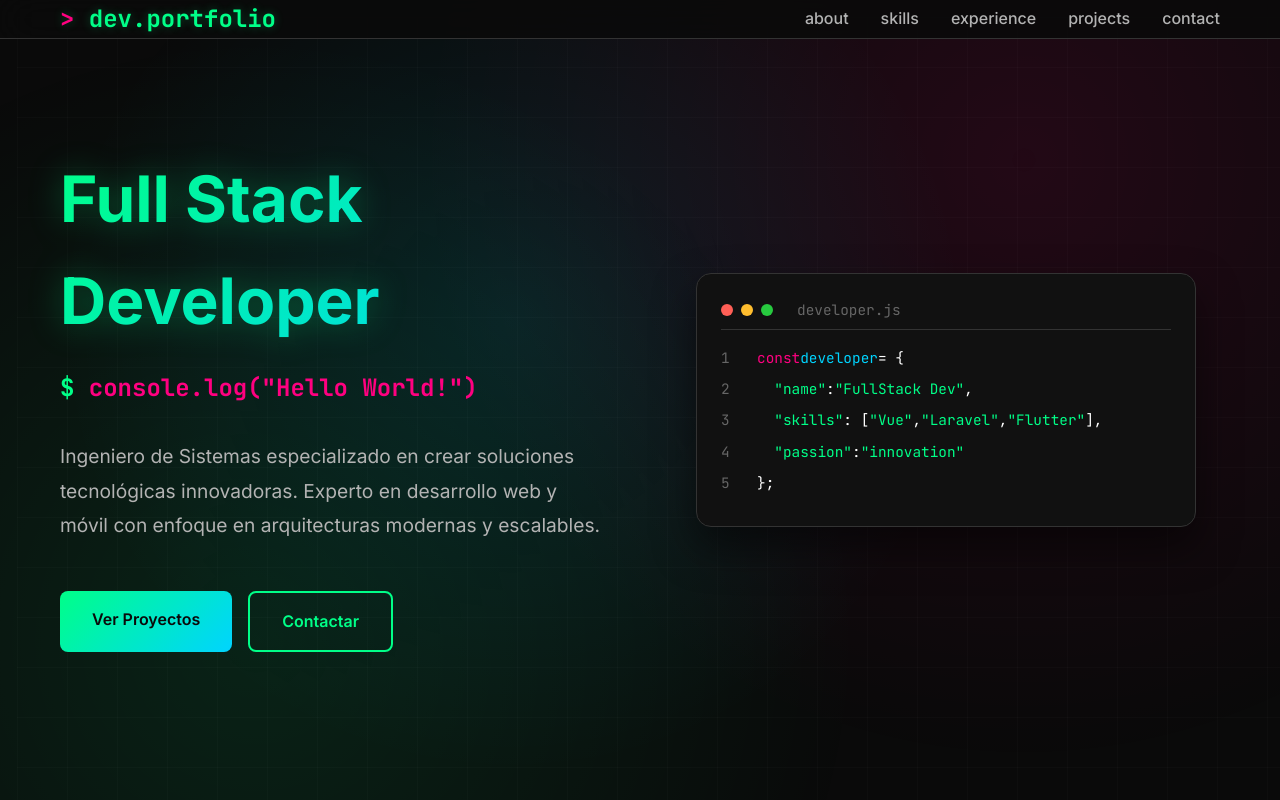
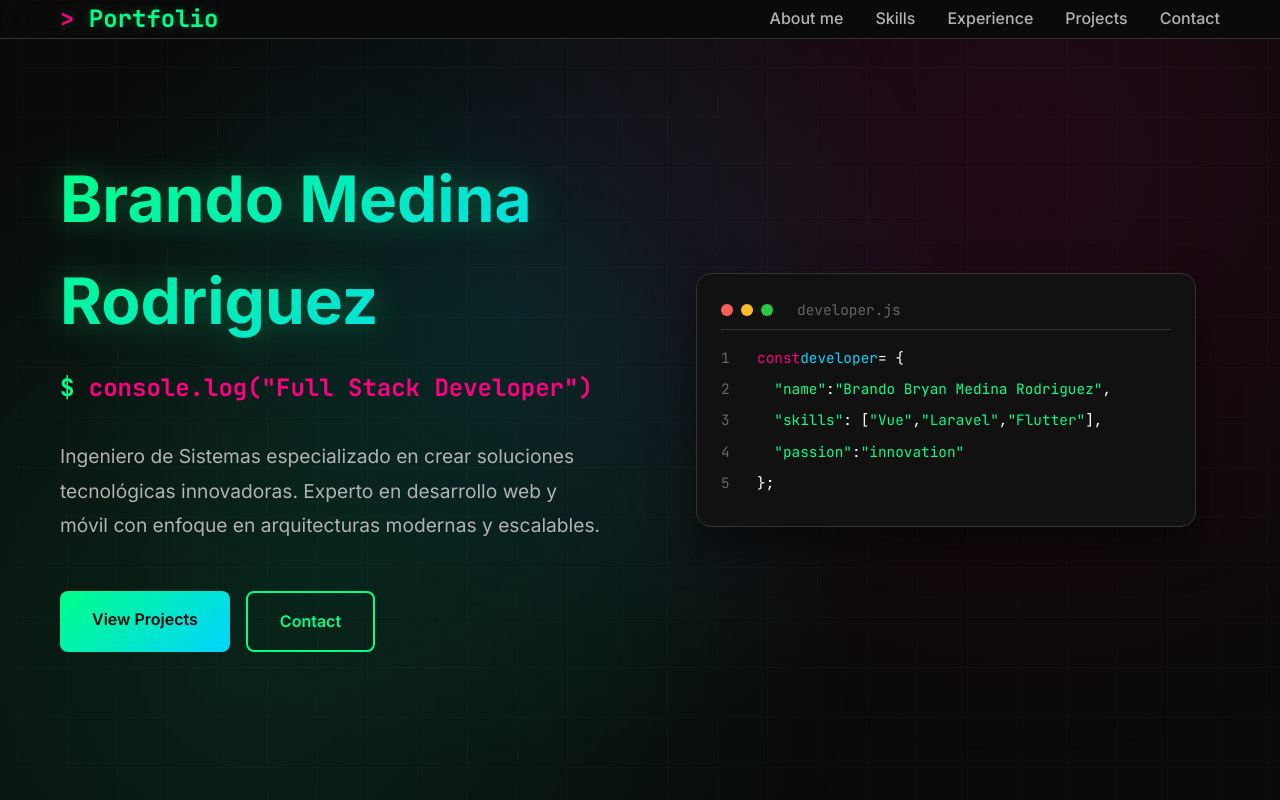
Before and after one commit to Elterrorneg/Elterrorneg.github.io, a plain HTML site: page index.html in a window 1280 px wide. Shown: the top 800 px of the page. Drawn offline with Linux system fonts and the light colour scheme.

Commit message:
Seccion principal de presentacion

```diff
--- a/index.html
+++ b/index.html
@@ -760,13 +760,13 @@
 
     <header>
         <nav class="container">
-            <div class="logo">dev.portfolio</div>
+            <div class="logo">Portfolio</div>
             <ul class="nav-links">
-                <li><a href="#about">about</a></li>
-                <li><a href="#skills">skills</a></li>
-                <li><a href="#experience">experience</a></li>
-                <li><a href="#projects">projects</a></li>
-                <li><a href="#contact">contact</a></li>
+                <li><a href="#about">About me</a></li>
+                <li><a href="#skills">Skills</a></li>
+                <li><a href="#experience">Experience</a></li>
+                <li><a href="#projects">Projects</a></li>
+                <li><a href="#contact">Contact</a></li>
             </ul>
         </nav>
     </header>
@@ -775,12 +775,12 @@
         <div class="container">
             <div class="hero-content">
                 <div class="hero-text">
-                    <h1>Full Stack Developer</h1>
-                    <h2>console.log("Hello World!")</h2>
+                    <h1>Brando Medina Rodriguez</h1>
+                    <h2>console.log("Full Stack Developer")</h2>
                     <p>Ingeniero de Sistemas especializado en crear soluciones tecnológicas innovadoras. Experto en desarrollo web y móvil con enfoque en arquitecturas modernas y escalables.</p>
                     <div class="cta-buttons">
-                        <a href="#projects" class="cta-button cta-primary">Ver Proyectos</a>
-                        <a href="#contact" class="cta-button cta-secondary">Contactar</a>
+                        <a href="#projects" class="cta-button cta-primary">View Projects</a>
+                        <a href="#contact" class="cta-button cta-secondary">Contact</a>
                     </div>
                 </div>
                 <div class="hero-visual">
@@ -798,7 +798,7 @@
                             </div>
                             <div class="code-line">
                                 <span class="line-number">2</span>
-                                &nbsp;&nbsp;<span class="string">"name"</span>: <span class="string">"FullStack Dev"</span>,
+                                &nbsp;&nbsp;<span class="string">"name"</span>: <span class="string">"Brando Bryan Medina Rodriguez"</span>,
                             </div>
                             <div class="code-line">
                                 <span class="line-number">3</span>
```
